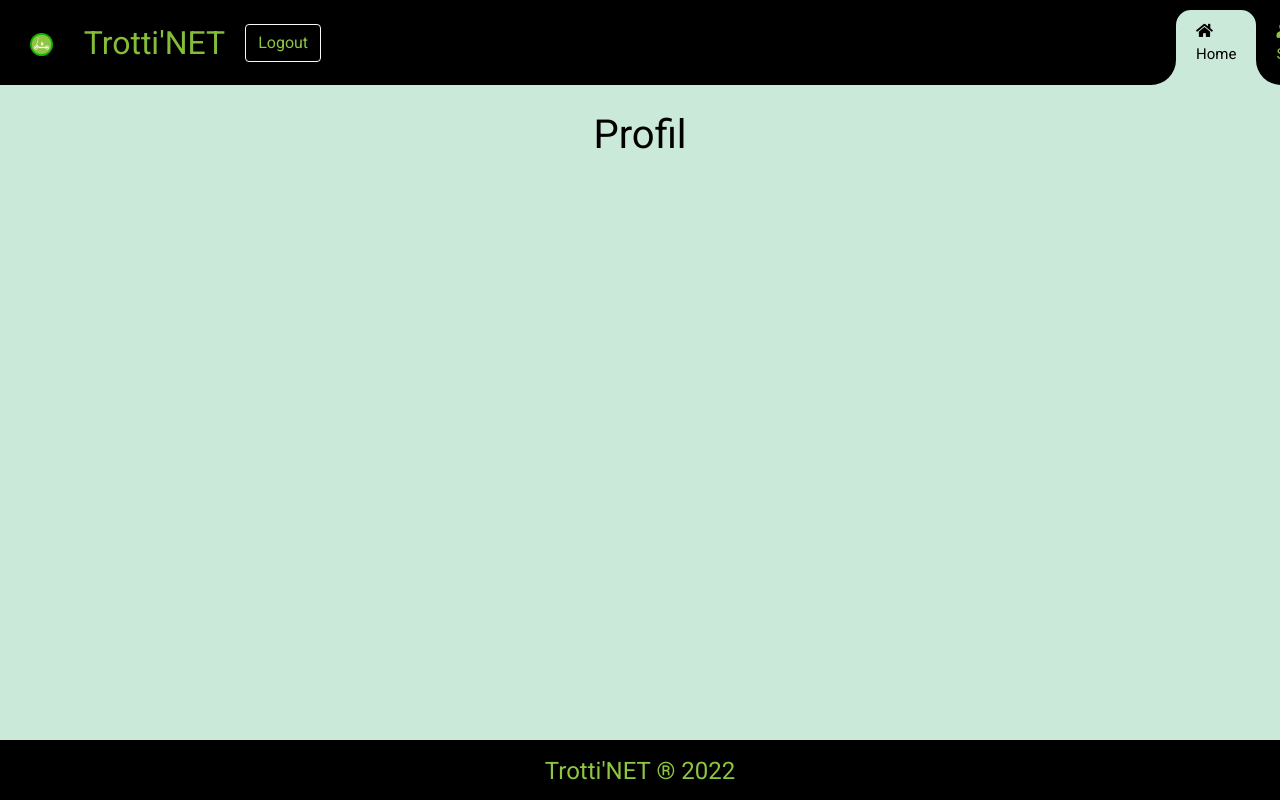
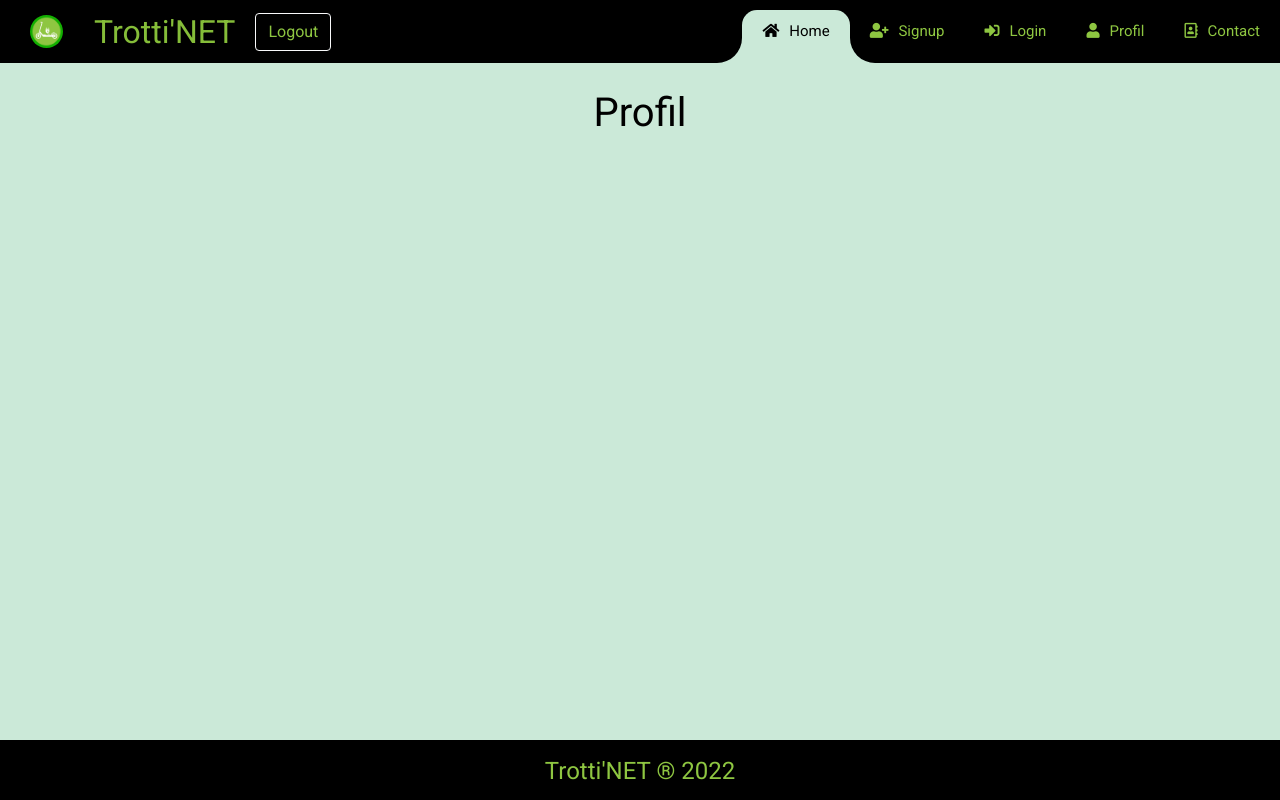
Before and after one commit to jordan-creyelman/trotinette, a React (Create React App) app: page /profile in a window 1280 px wide. Built offline with nearby package versions, Linux system fonts and the light colour scheme.

Commit message:
fix_navbar

```diff
--- a/src/components/Navbar_test/index.css
+++ b/src/components/Navbar_test/index.css
@@ -185,7 +185,3 @@ h2{
 .btn{
   margin-left: 20px;
 }
-
-.navbar-nav{
-    margin-left: 855px !important;
-}
```
